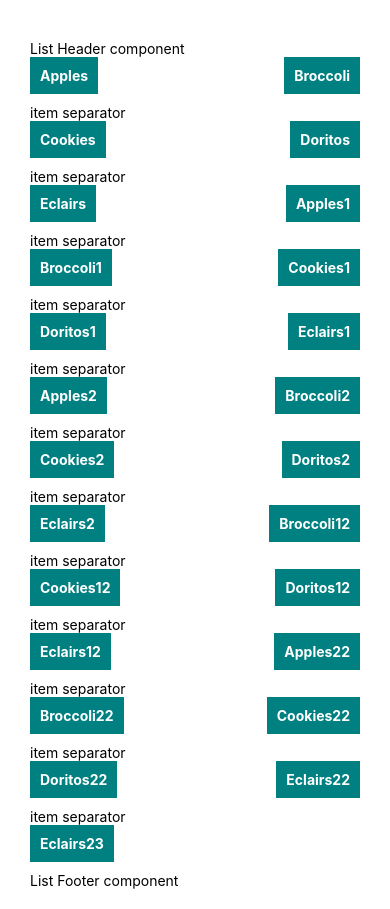
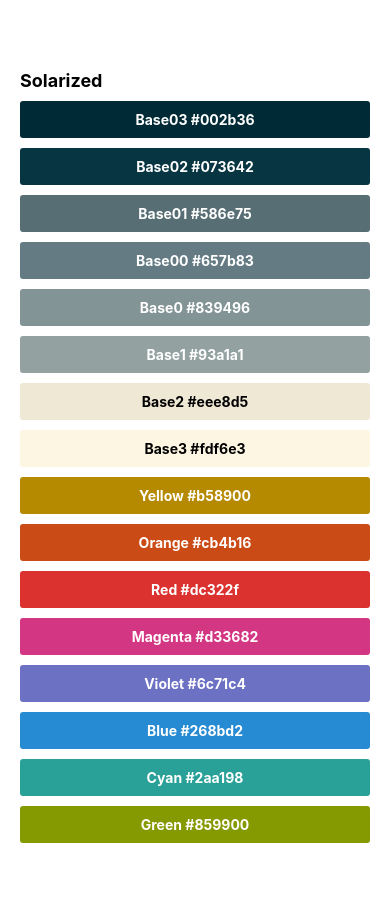
Before and after one commit to SanjoyPator1/React-Native-FM-V2, a React Native app in the folder AwesomeProject/: screen / in a window 390 px wide. After the commit the page ends 863 px from the top, so only its background shows below. Built offline with nearby package versions, Linux system fonts and the light colour scheme.

Commit message:
list colorbox

```diff
--- a/AwesomeProject/App.js
+++ b/AwesomeProject/App.js
@@ -4,6 +4,7 @@ import {View, Text, SafeAreaView, StyleSheet} from 'react-native';
 import AllColorBox from './components/AllColorBox';
 import ColorBox from './components/ColorBox';
 import FlatListComponent from './components/FlatListComponent';
+import ListColor from './components/ListColor';
 import SectionListComponent from './components/SectionListComponent';
 
 const styles = StyleSheet.create({
@@ -34,7 +35,7 @@ const App = () => {
     <SafeAreaView style={styles.safeArea}>
       <View style={[styles.container, styles.containerBgColor]}>
         <View style={{width: '100%'}}>
-          <FlatListComponent />
+          <ListColor />
         </View>
       </View>
     </SafeAreaView>
--- a/AwesomeProject/components/ColorBox.js
+++ b/AwesomeProject/components/ColorBox.js
@@ -4,13 +4,19 @@ import React from 'react';
 import {View, Text, StyleSheet} from 'react-native';
 
 const ColorBox = props => {
+  const textStyle = {
+    color:
+      parseInt(props.hexCode.replace('#', ''), 16) > 0xffffff / 1.1
+        ? 'black'
+        : 'white',
+  };
   const colorStyle = {
     backgroundColor: props.hexCode,
   };
 
   return (
     <View style={[styles.box, colorStyle]}>
-      <Text style={styles.text}>
+      <Text style={[styles.text, textStyle]}>
         {props.colorName} {props.hexCode}
       </Text>
     </View>
--- a/AwesomeProject/components/FlatListComponent.js
+++ b/AwesomeProject/components/FlatListComponent.js
@@ -1,3 +1,4 @@
+/* eslint-disable prettier/prettier */
 /* eslint-disable react-native/no-inline-styles */
 /* eslint-disable prettier/prettier */
 import React from 'react';
--- /dev/null
+++ b/AwesomeProject/components/ListColor.js
@@ -0,0 +1,60 @@
+/* eslint-disable prettier/prettier */
+/* eslint-disable react-native/no-inline-styles */
+/* eslint-disable prettier/prettier */
+import React from 'react';
+import {Text, View, StyleSheet, FlatList, SafeAreaView} from 'react-native';
+import ColorBox from './ColorBox';
+
+const COLORS = [
+  {colorName: 'Base03', hexCode: '#002b36'},
+  {colorName: 'Base02', hexCode: '#073642'},
+  {colorName: 'Base01', hexCode: '#586e75'},
+  {colorName: 'Base00', hexCode: '#657b83'},
+  {colorName: 'Base0', hexCode: '#839496'},
+  {colorName: 'Base1', hexCode: '#93a1a1'},
+  {colorName: 'Base2', hexCode: '#eee8d5'},
+  {colorName: 'Base3', hexCode: '#fdf6e3'},
+  {colorName: 'Yellow', hexCode: '#b58900'},
+  {colorName: 'Orange', hexCode: '#cb4b16'},
+  {colorName: 'Red', hexCode: '#dc322f'},
+  {colorName: 'Magenta', hexCode: '#d33682'},
+  {colorName: 'Violet', hexCode: '#6c71c4'},
+  {colorName: 'Blue', hexCode: '#268bd2'},
+  {colorName: 'Cyan', hexCode: '#2aa198'},
+  {colorName: 'Green', hexCode: '#859900'},
+];
+
+const ListColor = () => {
+  return (
+    <View>
+      <FlatList
+        style={styles.container}
+        data={COLORS}
+        keyExtractor={item => item.hexCode}
+        renderItem={({item}) => (
+          <ColorBox hexCode={item.hexCode} colorName={item.colorName} />
+        )}
+        ListHeaderComponent={<Text style={styles.heading}>Solarized</Text>}
+      />
+    </View>
+  );
+};
+
+const styles = StyleSheet.create({
+  container: {
+    paddingTop: 50,
+    paddingHorizontal: 10,
+    paddingBottom: 10,
+  },
+  heading: {
+    fontSize: 18,
+    fontWeight: 'bold',
+    marginBottom: 10,
+  },
+  text: {
+    fontWeight: 'bold',
+    color: 'white',
+  },
+});
+
+export default ListColor;
```
